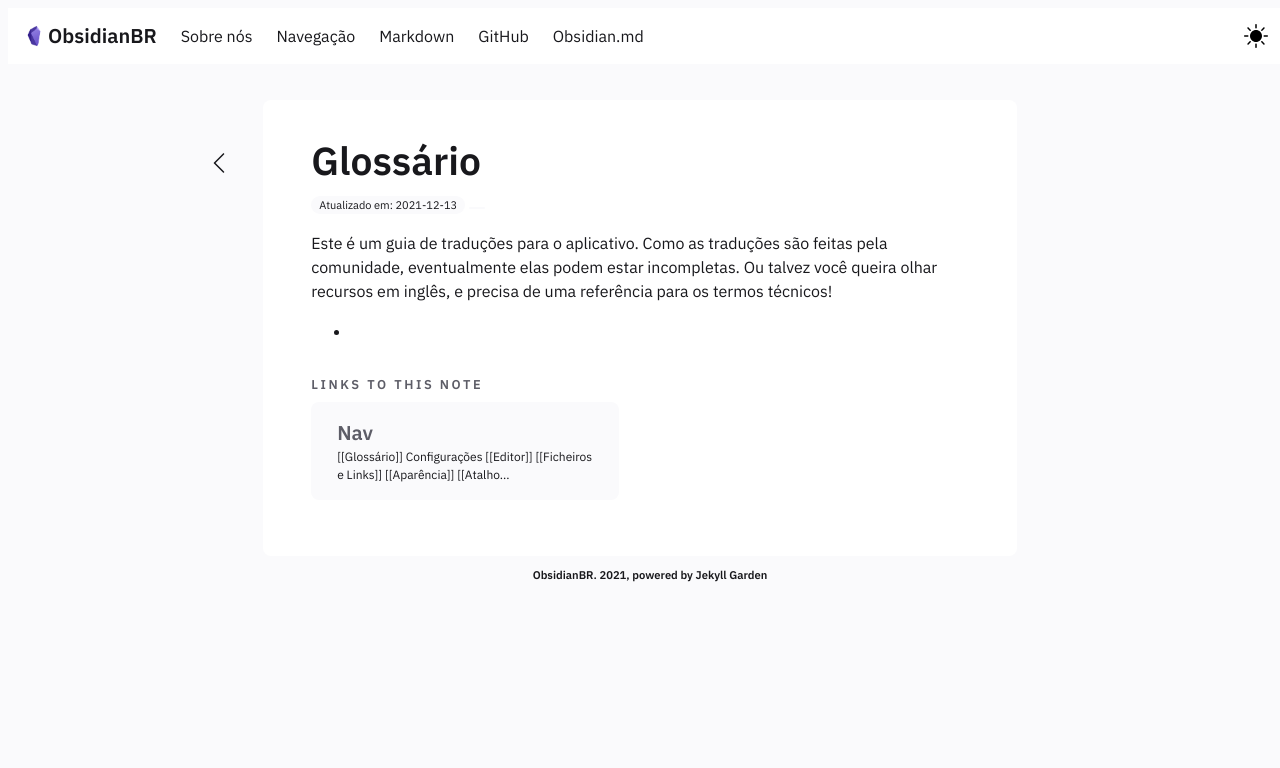
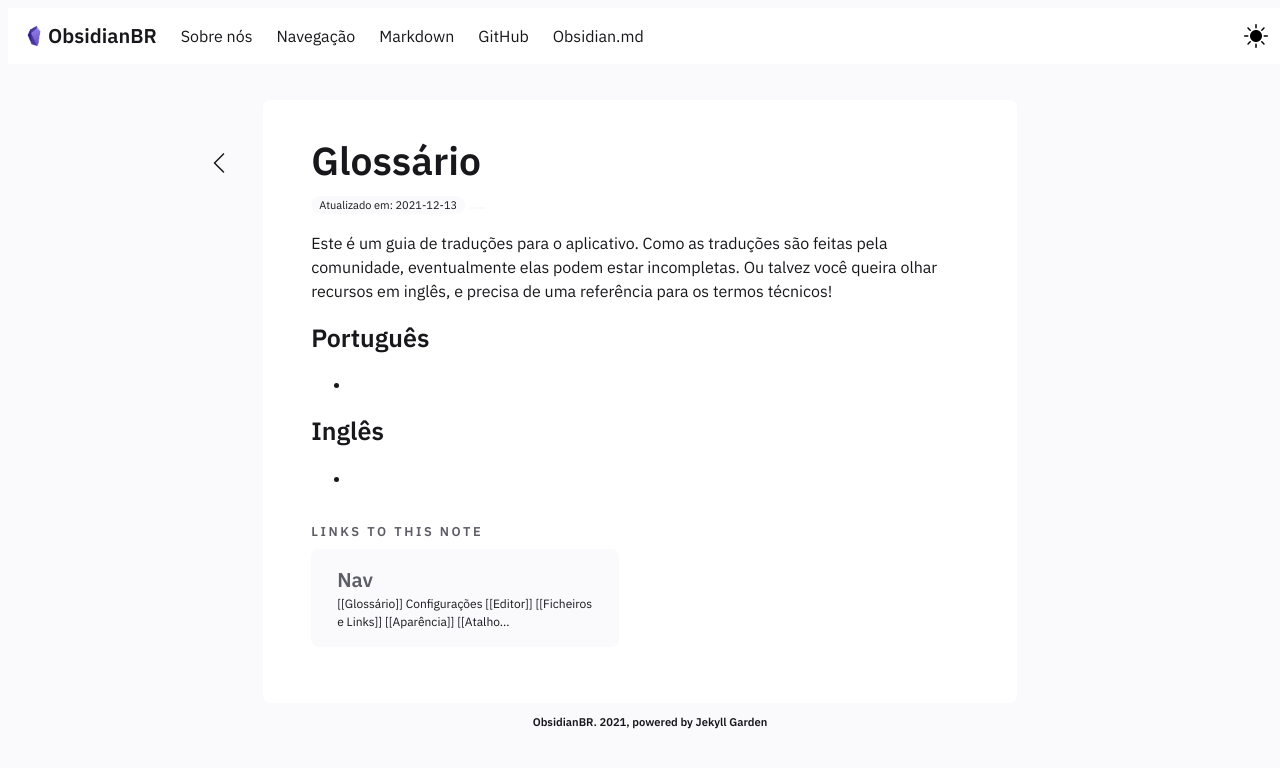
Before and after one commit to obsidianbr/obsidianbr.github.io, a Jekyll site: the page built from _notes/Public/Glossário.md, in a window 1280 px wide. Shown: the top 768 px of the page. Built offline with Jekyll 4.4.1, drawn with Linux system fonts in a browser that asks for light colours.

Commit message:
Update Glossário.md

```diff
--- a/_notes/Public/Glossário.md
+++ b/_notes/Public/Glossário.md
@@ -7,4 +7,10 @@ tags:
 
 Este é um guia de traduções para o aplicativo. Como as traduções são feitas pela comunidade, eventualmente elas podem estar incompletas. Ou talvez você queira olhar recursos em inglês, e precisa de uma referência para os termos técnicos!
 
+### Português
+
 -
+
+### Inglês
+
+-
```
